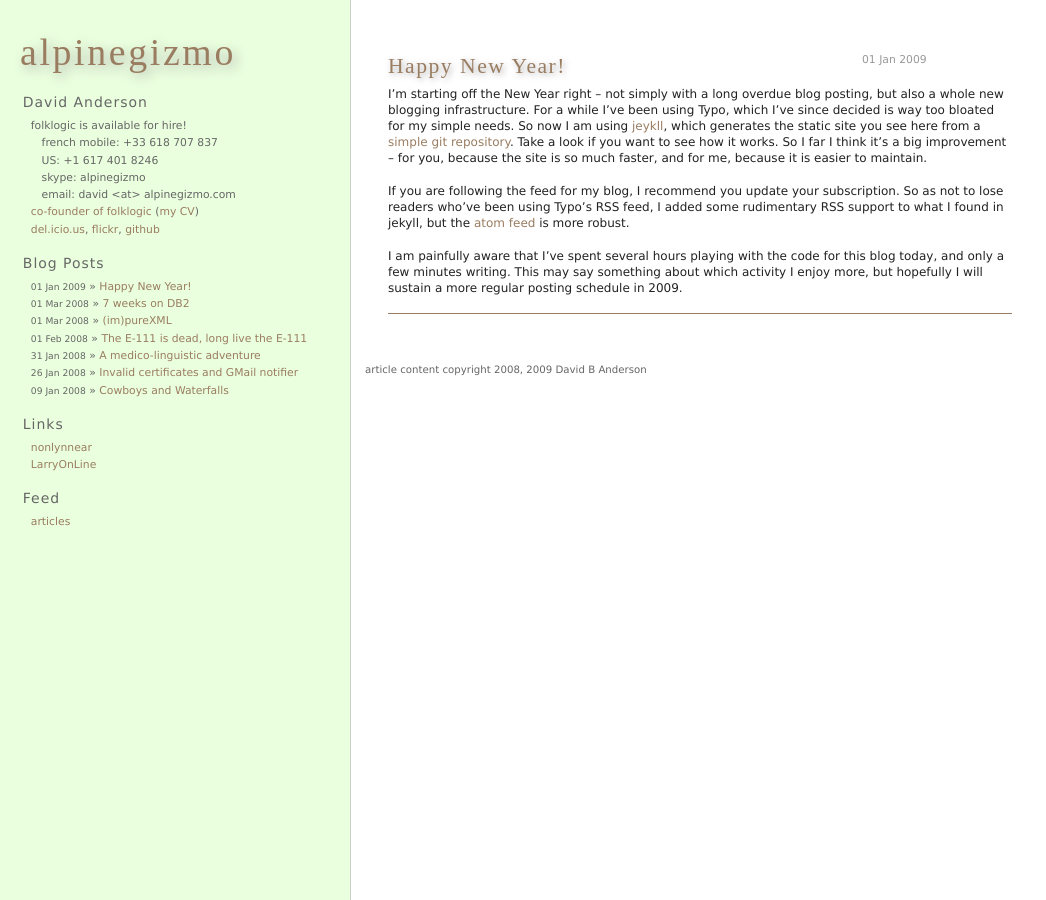
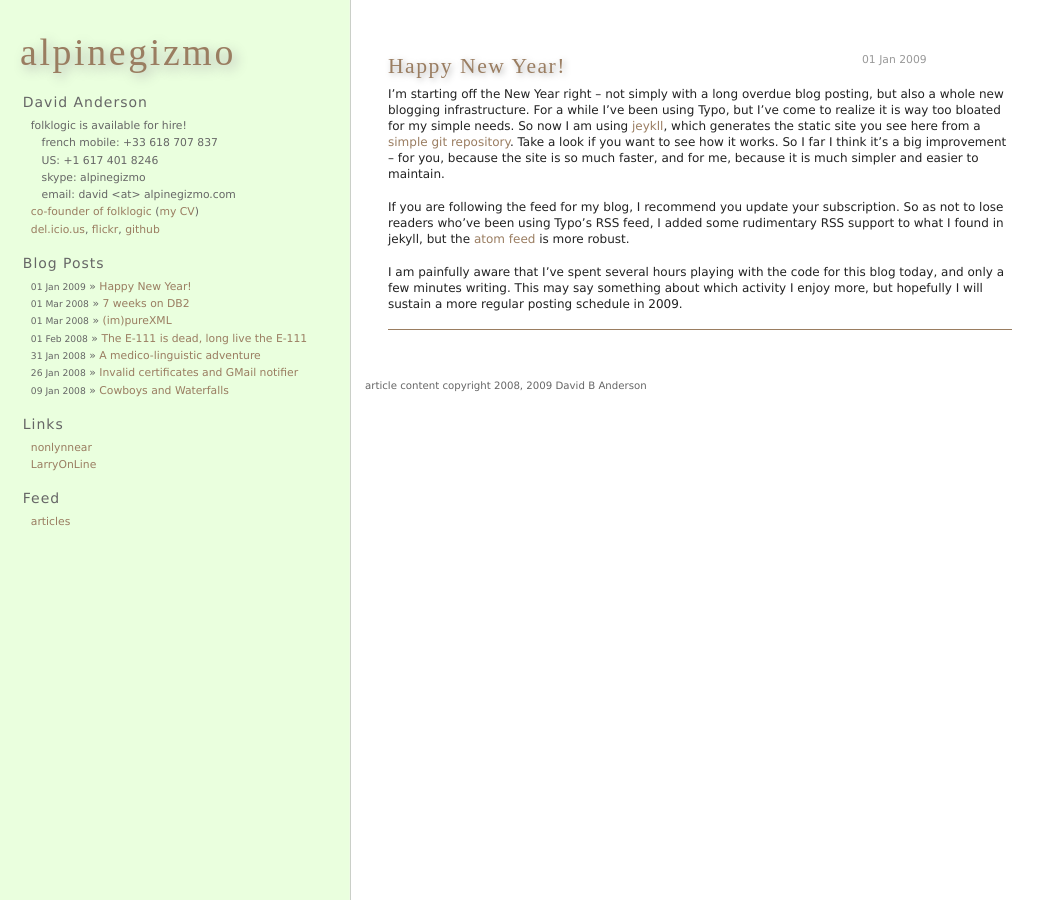
Before and after one commit to alpinegizmo/alpinegizmo.com, a Jekyll site: the page built from _posts/2009-01-01-happy-new-year.markdown, in a window 1280 px wide. Shown: the whole page, without its empty margins (0-1046 px from the left). Built offline with Jekyll 4.4.1, drawn with Linux system fonts in a browser that asks for light colours.

Commit message:
edited posting

```diff
--- a/_posts/2009-01-01-happy-new-year.markdown
+++ b/_posts/2009-01-01-happy-new-year.markdown
@@ -3,7 +3,7 @@
 title: Happy New Year!
 ---
 
-I'm starting off the New Year right -- not simply with a long overdue blog posting, but also a whole new blogging infrastructure. For a while I've been using Typo, which I've since decided is way too bloated for my simple needs. So now I am using [jeykll](http://github.com/mojombo/jekyll/tree/master), which generates the static site you see here from a [simple git repository](http://github.com/alpinegizmo/alpinegizmo.com/tree/master). Take a look if you want to see how it works. So I far I think it's a big improvement -- for you, because the site is so much faster, and for me, because it is easier to maintain.
+I'm starting off the New Year right -- not simply with a long overdue blog posting, but also a whole new blogging infrastructure. For a while I've been using Typo, but I've come to realize it is way too bloated for my simple needs. So now I am using [jeykll](http://github.com/mojombo/jekyll/tree/master), which generates the static site you see here from a [simple git repository](http://github.com/alpinegizmo/alpinegizmo.com/tree/master). Take a look if you want to see how it works. So I far I think it's a big improvement -- for you, because the site is so much faster, and for me, because it is much simpler and easier to maintain.
 
 If you are following the feed for my blog, I recommend you update your subscription. So as not to lose readers who've been using Typo's RSS feed, I added some rudimentary RSS support to what I found in jekyll, but the [atom feed](/atom.xml) is more robust.
 
```
